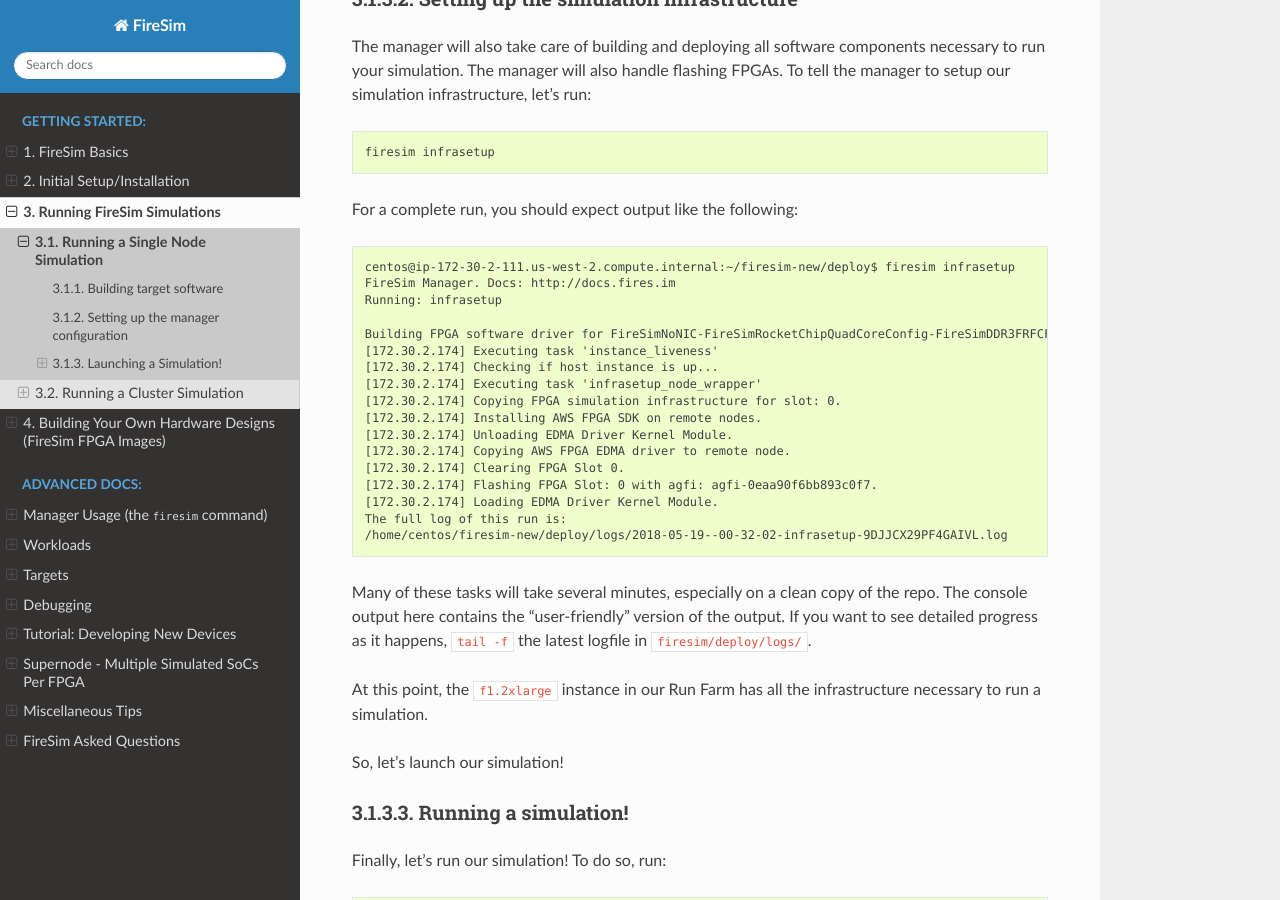
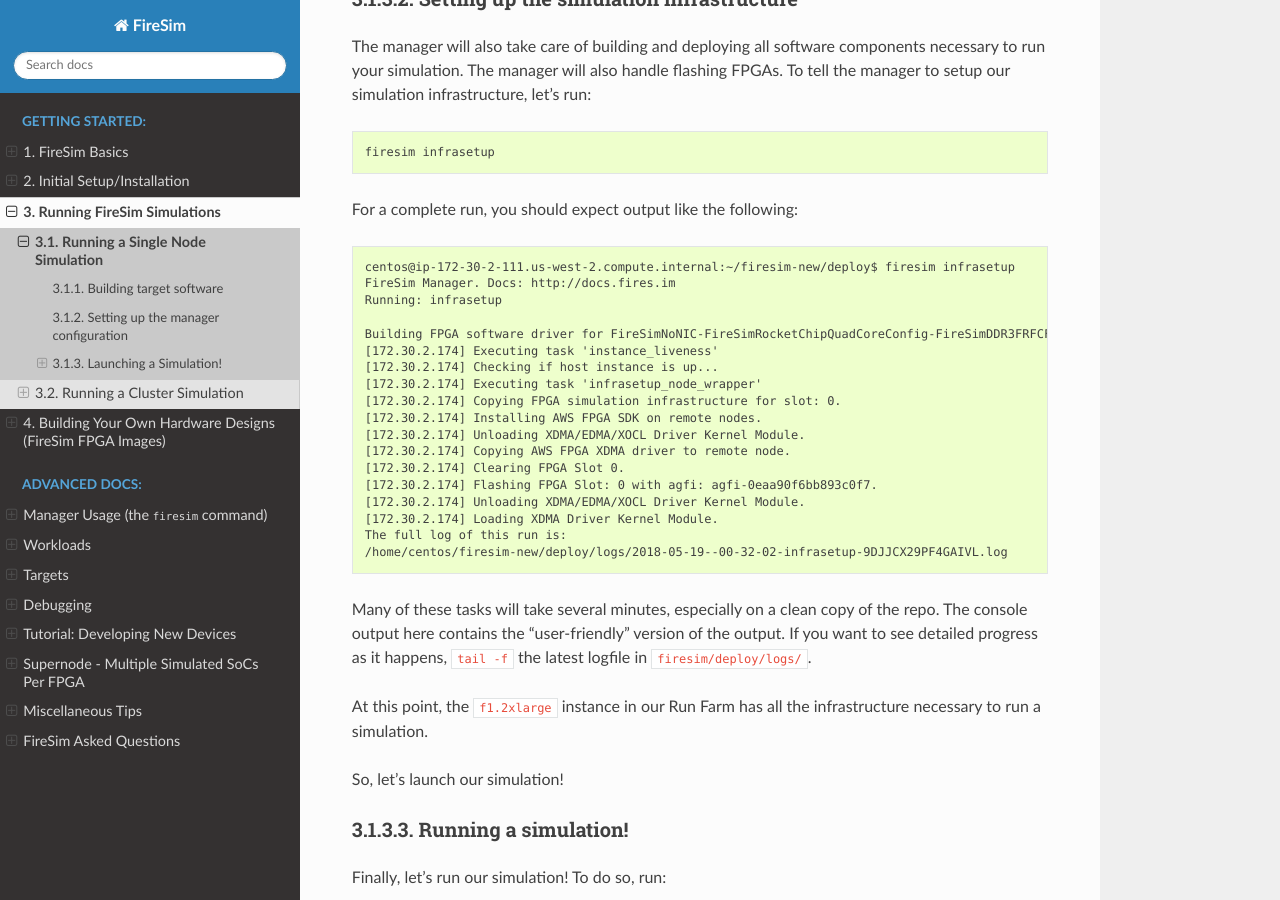
Before and after one commit to firesim/firesim, a Sphinx documentation site: the page built from docs/Running-Simulations-Tutorial/Running-a-Single-Node-Simulation.rst, in a window 1280 px wide and 900 px high, scrolled down 3952 px. Built offline with Sphinx 7.4.7 and the Read the Docs theme 2.0.0, drawn with Linux system fonts in a browser that asks for light colours.

Commit message:
update refs to EDMA -> XDMA

```diff
--- a/docs/Running-Simulations-Tutorial/Running-a-Single-Node-Simulation.rst
+++ b/docs/Running-Simulations-Tutorial/Running-a-Single-Node-Simulation.rst
@@ -227,11 +227,12 @@
 	[172.30.2.174] Executing task 'infrasetup_node_wrapper'
 	[172.30.2.174] Copying FPGA simulation infrastructure for slot: 0.
 	[172.30.2.174] Installing AWS FPGA SDK on remote nodes.
-	[172.30.2.174] Unloading EDMA Driver Kernel Module.
-	[172.30.2.174] Copying AWS FPGA EDMA driver to remote node.
+	[172.30.2.174] Unloading XDMA/EDMA/XOCL Driver Kernel Module.
+	[172.30.2.174] Copying AWS FPGA XDMA driver to remote node.
 	[172.30.2.174] Clearing FPGA Slot 0.
 	[172.30.2.174] Flashing FPGA Slot: 0 with agfi: agfi-0eaa90f6bb893c0f7.
-	[172.30.2.174] Loading EDMA Driver Kernel Module.
+	[172.30.2.174] Unloading XDMA/EDMA/XOCL Driver Kernel Module.
+	[172.30.2.174] Loading XDMA Driver Kernel Module.
 	The full log of this run is:
 	/home/centos/firesim-new/deploy/logs/2018-05-19--00-32-02-infrasetup-9DJJCX29PF4GAIVL.log
 
```
Also changed, not shown: docs/Running-Simulations-Tutorial/Running-a-Cluster-Simulation.rst (+4 -3 lines), 1 other file.
